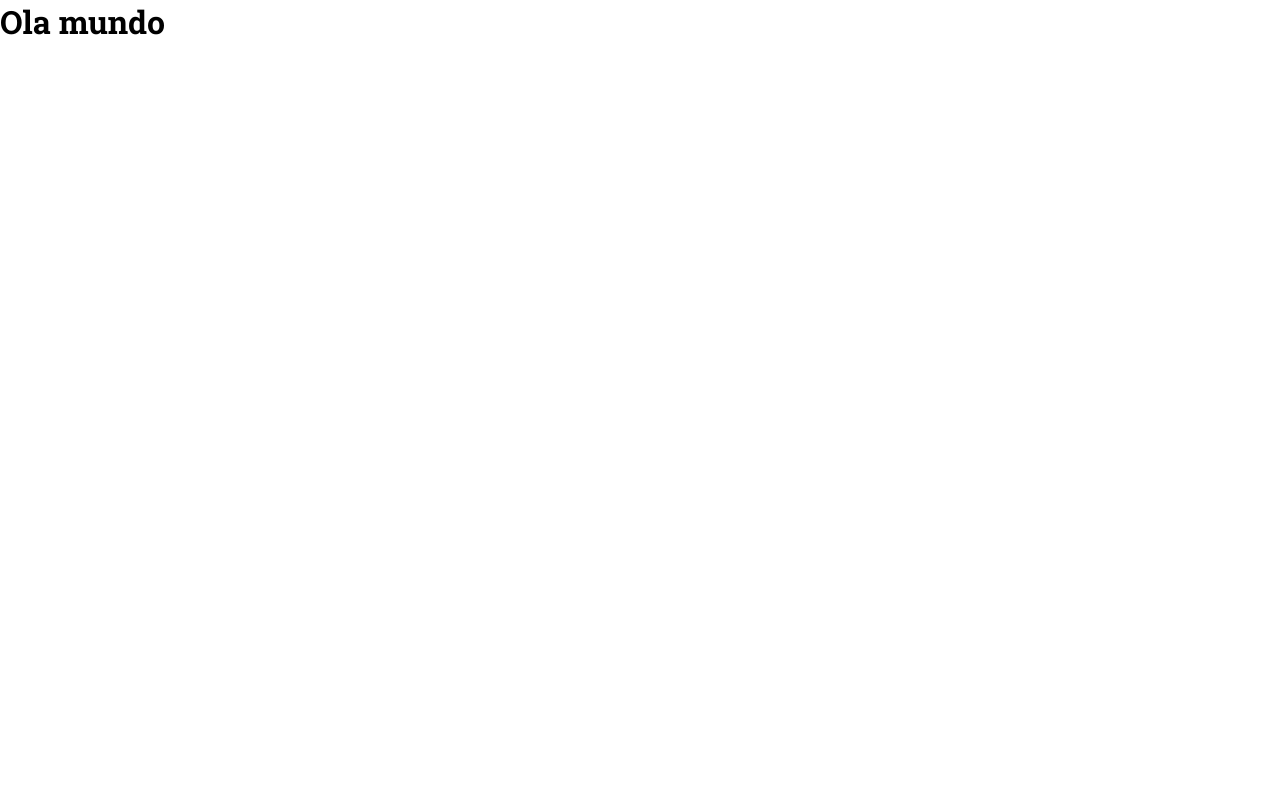
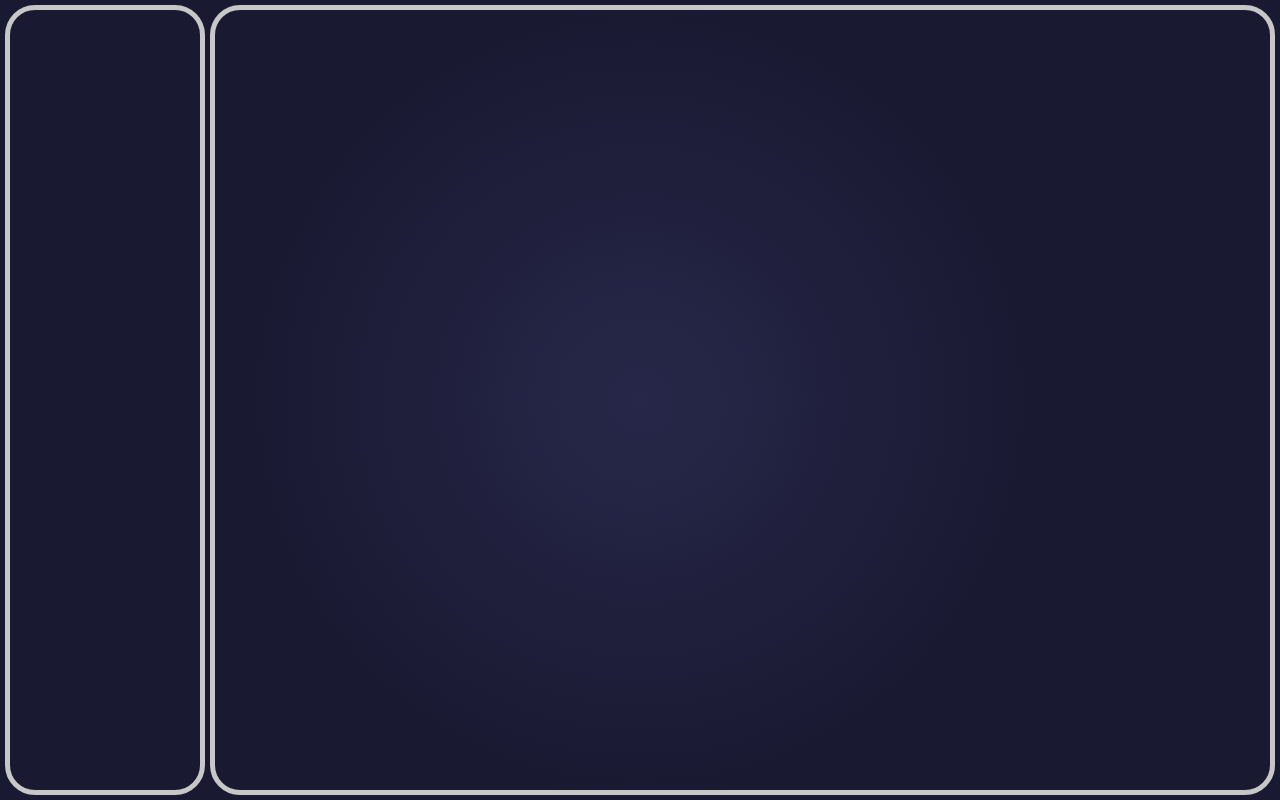
Before and after one commit to vitor-mat/portfolio, a React (Create React App) app: page / in a window 1280 px wide. Built offline with nearby package versions, Linux system fonts and the light colour scheme.

Commit message:
layout da pag home feita

```diff
--- a/src/pages/home/index.js
+++ b/src/pages/home/index.js
@@ -1,7 +1,16 @@
 import React from 'react';
+
+import { Container, Aside, Main } from './style';
 
 export const Home = () => {
     return(
-        <h1>Ola mundo</h1>
+        <Container>
+            <Aside>
+
+            </Aside>
+            <Main>
+
+            </Main>
+        </Container>
     )
 }
--- a/src/pages/home/style.js
+++ b/src/pages/home/style.js
@@ -0,0 +1,28 @@
+import styled from 'styled-components';
+
+import { gray } from '../../style/colors'
+
+export const Container = styled.div`
+    width: 100%;
+    height: 100vh;
+    background: rgb(38,38,73);
+    background: radial-gradient(circle, rgba(38,38,73,1) 0%, rgba(39,39,73,1) 0%, rgba(25,25,50,1) 53%);
+    padding: 5px;
+
+    display: flex;
+    gap: 5px;
+`
+
+export const Aside = styled.aside`
+    min-width: 200px;
+    height: 100%;
+    border: 5px solid ${gray};
+    border-radius: 30px;
+`
+
+export const Main = styled.main`
+    width: 100%;
+    height: 100%;
+    border: 5px solid ${gray};
+    border-radius: 30px;
+`
--- a/src/style/colors.js
+++ b/src/style/colors.js
@@ -1,7 +1,17 @@
-export const white = "#fff";
+const white = "#fff";
 
-export const black = "#000";
+const black = "#000";
 
-export const blue = "#262649";
+const blue = "#262649";
 
-export const darkBlue = "#191932";
+const darkBlue = "#191932";
+
+const gray = "#c7c7c8";
+
+export {
+    white,
+    black,
+    blue,
+    darkBlue,
+    gray
+}
```
